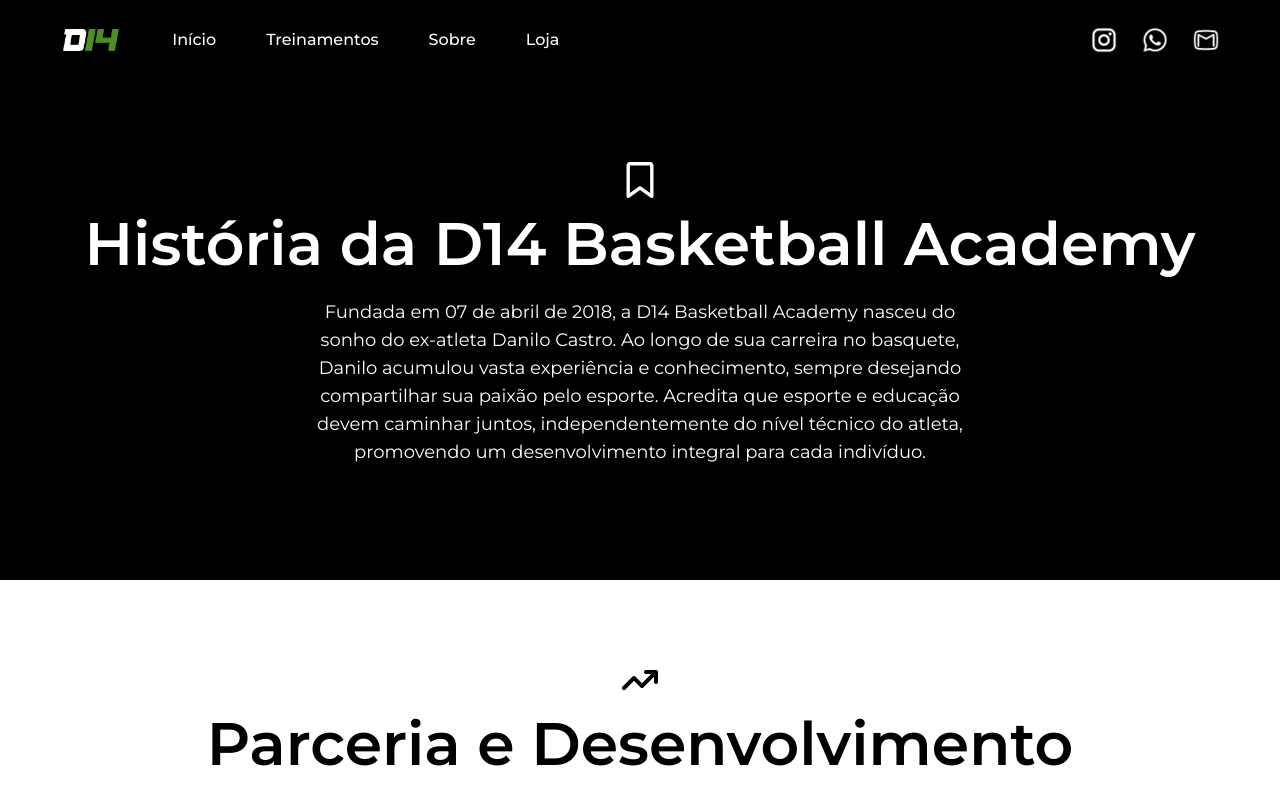
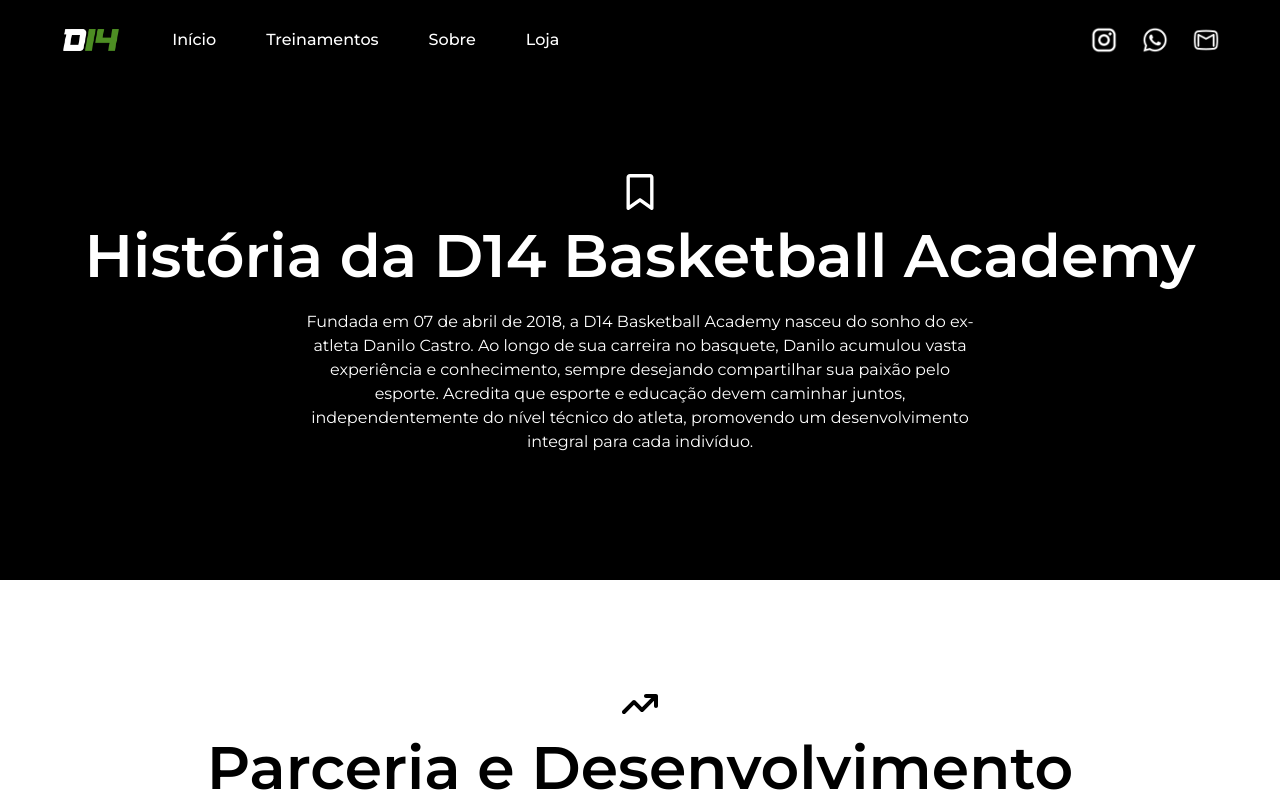
Before and after one commit to zeguicosta/D14-Basketball-Academy, a React (Vite) app: page /sobre in a window 1280 px wide. Shown: the top 800 px of the page. Built offline with nearby package versions, Linux system fonts and the light colour scheme.

Commit message:
Atualizando

```diff
--- a/src/components/StickyCards.jsx
+++ b/src/components/StickyCards.jsx
@@ -76,7 +76,7 @@
             </h3>
           )}
           {card.description && (
-            <p className="mb-8 max-w-2xl text-center text-lg md:text-lg">
+            <p className="mb-8 max-w-2xl text-center text-md md:text-base">
               {card.description}
             </p>
           )}
```
